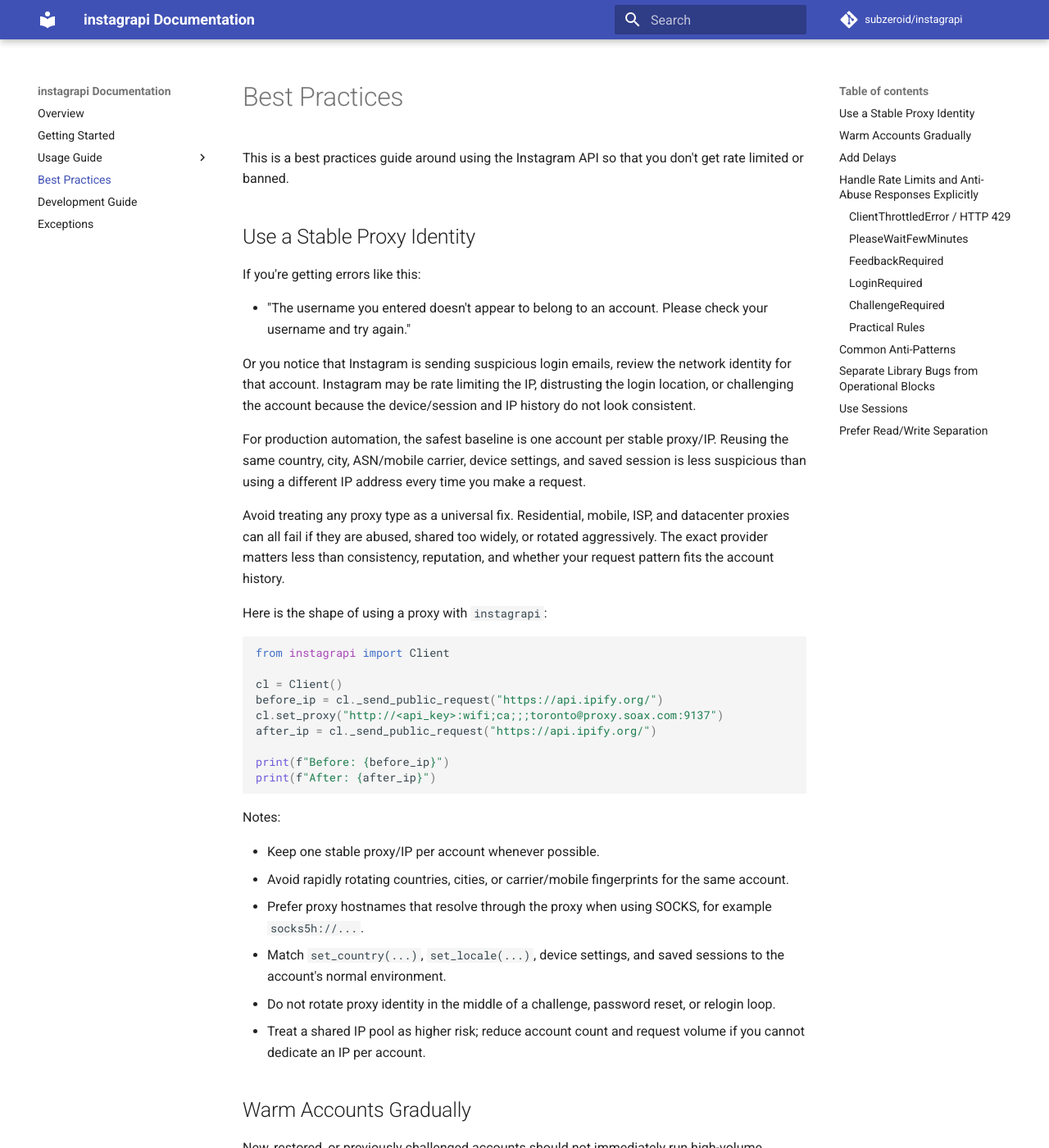
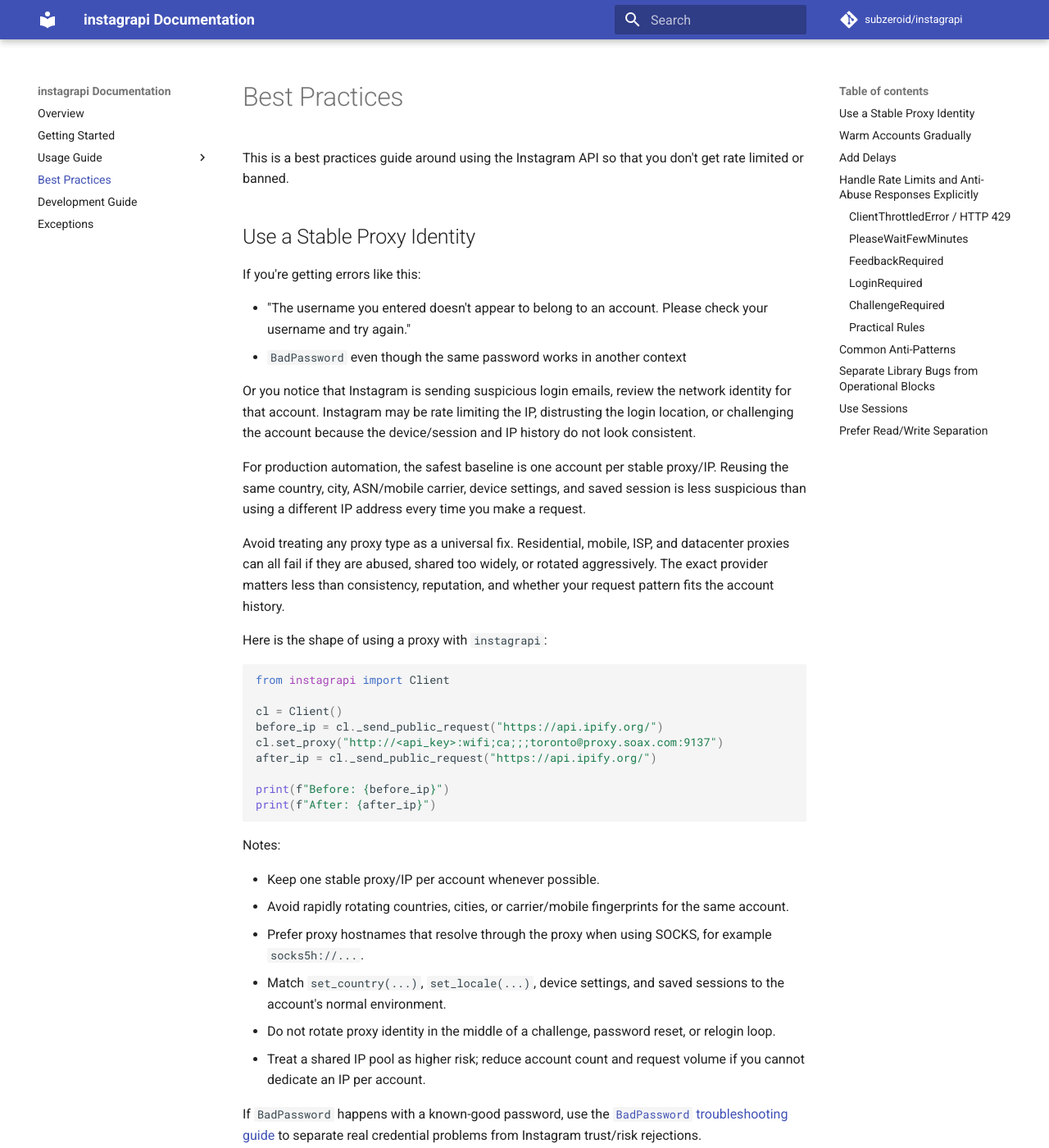
Before and after one commit to del-bestdev/instagrapi, an MkDocs documentation site: the page built from docs/usage-guide/best-practices.md, in a window 1280 px wide and 1400 px high. Shown: the whole window at 82% size. Built offline with MkDocs 1.6.1 and Material for MkDocs 9.7.7, drawn with Linux system fonts in a browser that asks for light colours; comment, search, counter and statistics services are not loaded; the version menu is left out; some of the changed text lies outside the part shown.

Commit message:
docs: link BadPassword troubleshooting guide

```diff
--- a/docs/usage-guide/best-practices.md
+++ b/docs/usage-guide/best-practices.md
@@ -7,6 +7,7 @@ This is a best practices guide around using the Instagram API so that you don't
 If you're getting errors like this:
 
 - "The username you entered doesn't appear to belong to an account. Please check your username and try again."
+- `BadPassword` even though the same password works in another context
 
 Or you notice that Instagram is sending suspicious login emails, review the network identity for that account. Instagram may be rate limiting the IP, distrusting the login location, or challenging the account because the device/session and IP history do not look consistent.
 
@@ -36,6 +37,8 @@ Notes:
 * Match `set_country(...)`, `set_locale(...)`, device settings, and saved sessions to the account's normal environment.
 * Do not rotate proxy identity in the middle of a challenge, password reset, or relogin loop.
 * Treat a shared IP pool as higher risk; reduce account count and request volume if you cannot dedicate an IP per account.
+
+If `BadPassword` happens with a known-good password, use the [`BadPassword` troubleshooting guide](https://instagrapi.com/guides/errors/bad-password/) to separate real credential problems from Instagram trust/risk rejections.
 
 ## Warm Accounts Gradually
 
@@ -151,7 +154,7 @@ These patterns often create support issues that are not library bugs:
 
 A library bug usually reproduces consistently for the same endpoint and payload, especially across accounts with healthy sessions. Useful reports include the method called, sanitized request/response data, stack trace, dependency versions, and whether the same account works in the official app.
 
-An operational block is usually account, proxy, session, or action-pattern specific. Signs include `429`, `PleaseWaitFewMinutes`, `FeedbackRequired`, suspicious login emails, challenges, forced password changes, or behavior that disappears after cooldown, cleaner proxy identity, or manual app verification.
+An operational block is usually account, proxy, session, or action-pattern specific. Signs include `BadPassword` with a known-good password, `429`, `PleaseWaitFewMinutes`, `FeedbackRequired`, suspicious login emails, challenges, forced password changes, or behavior that disappears after cooldown, cleaner proxy identity, or manual app verification.
 
 When reporting an issue, include enough context to distinguish these cases. Remove cookies, session IDs, tokens, passwords, phone numbers, emails, and private user data before sharing logs.
 
```
Also changed, not shown: README.md (+2 -1 lines), docs/exceptions.md (+1 -1 lines), docs/index.md (+1 -1 lines), docs/usage-guide/handle_exception.md (+2 -0 lines).
